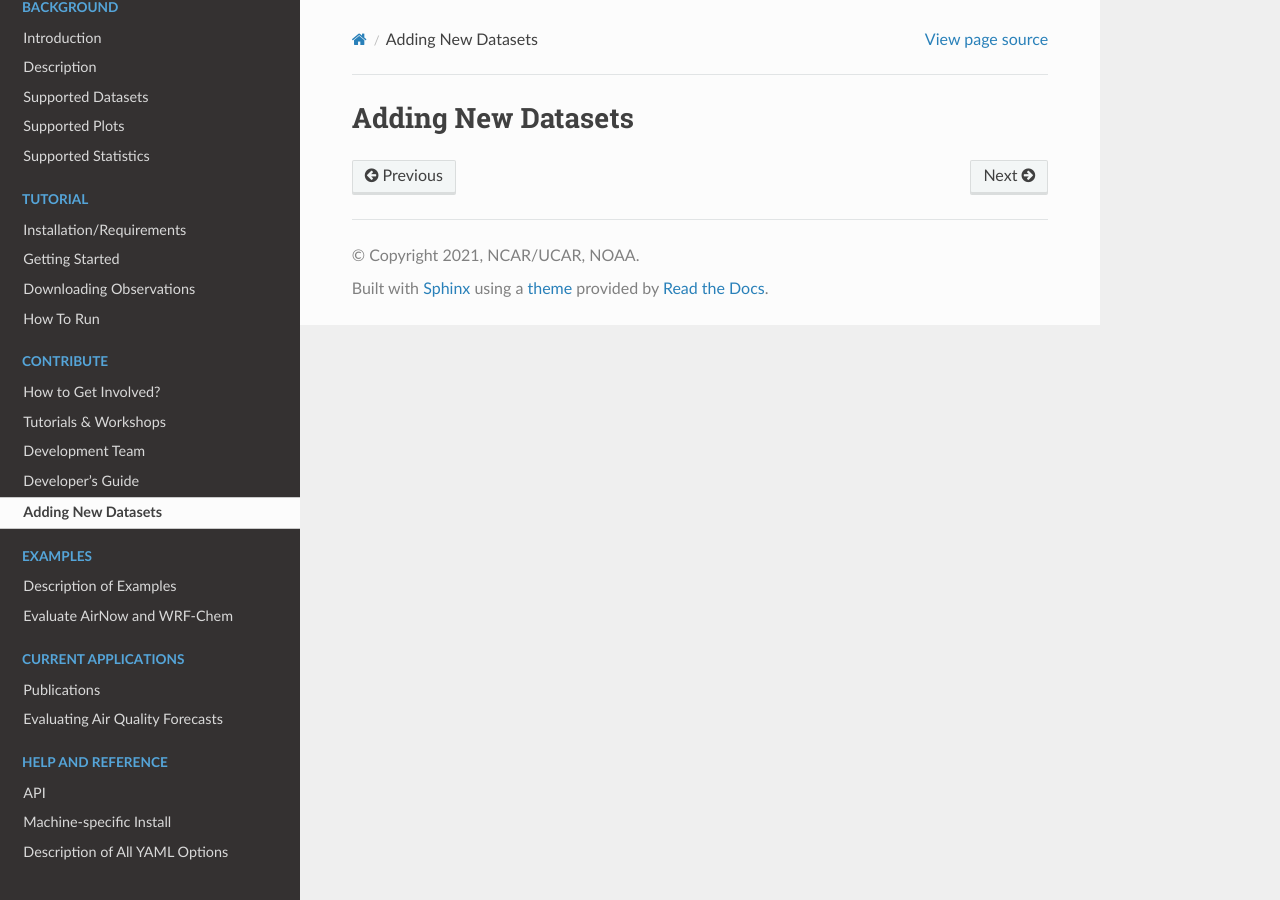
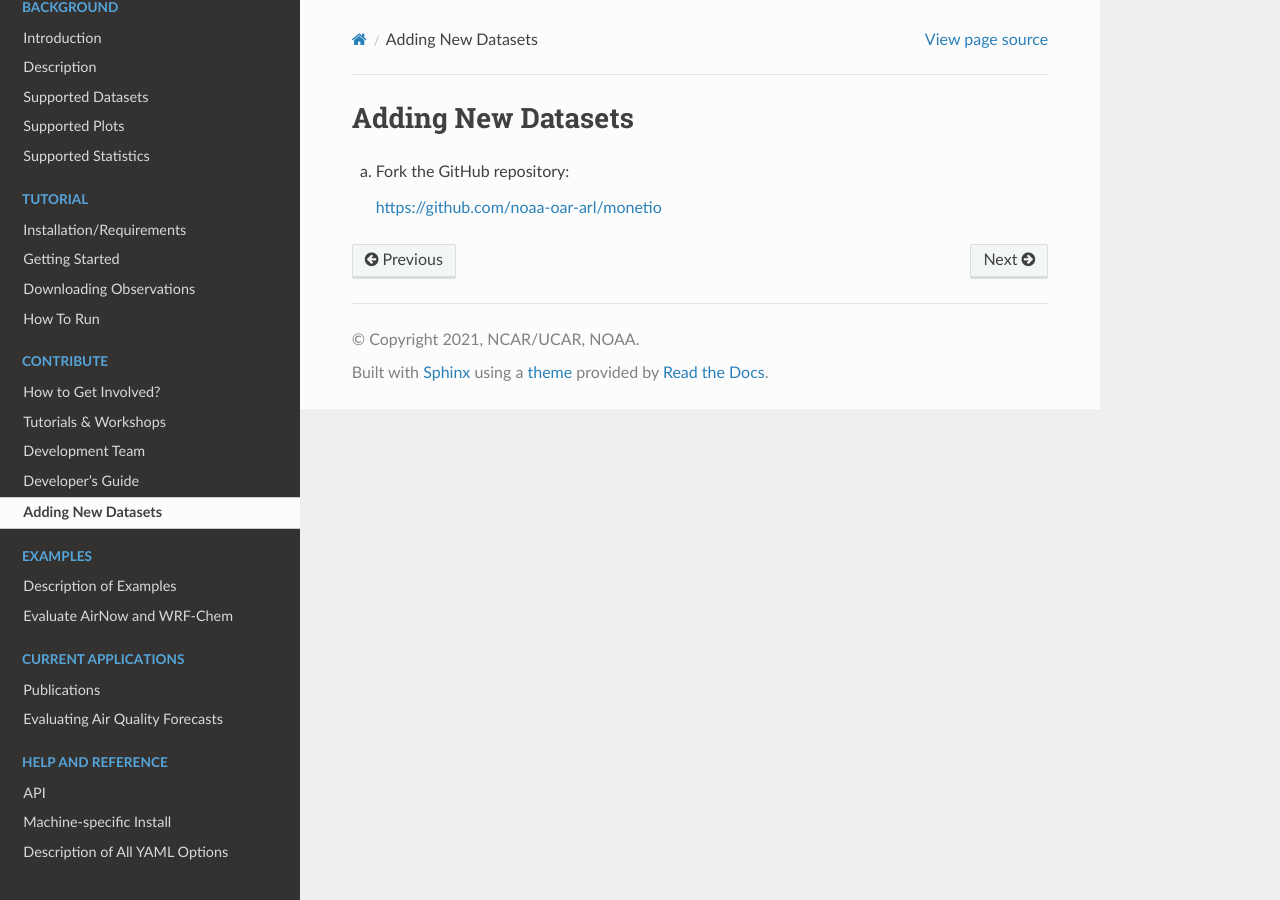
Before and after one commit to NOAA-CSL/MELODIES-MONET, a Sphinx documentation site: the page built from docs/develop/datasets.rst, in a window 1280 px wide. Built offline with Sphinx 7.4.7 and the Read the Docs theme 2.0.0, drawn with Linux system fonts in a browser that asks for light colours.

Commit message:
Saving changes prior to pull.

```diff
--- a/docs/develop/datasets.rst
+++ b/docs/develop/datasets.rst
@@ -1,2 +1,7 @@
 Adding New Datasets
 -------------------
+
+
+(a) Fork the GitHub repository:
+
+    https://github.com/noaa-oar-arl/monetio
```
